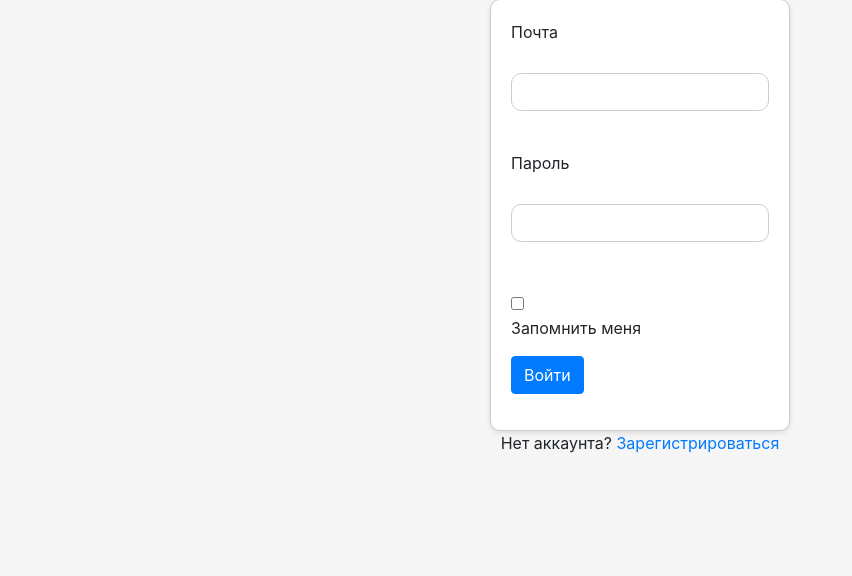
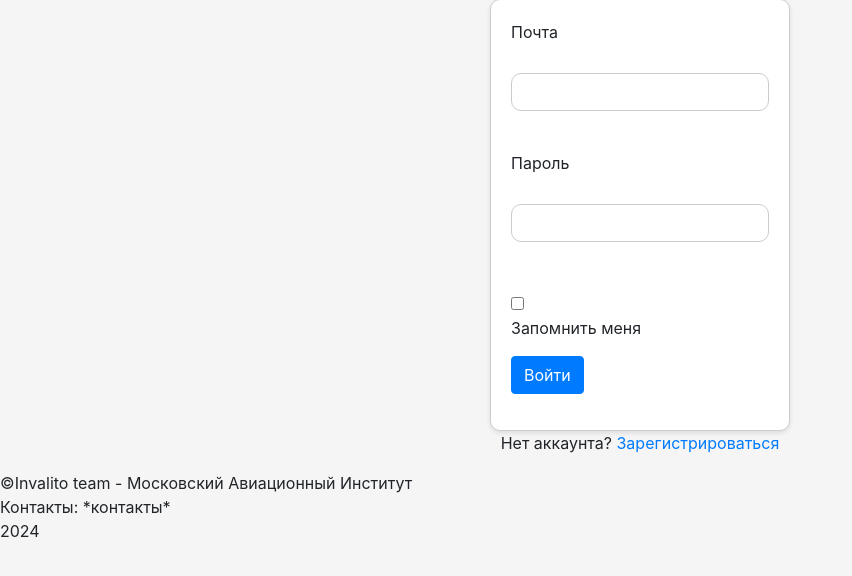
Before and after one commit to Deltawaver/Invalito, a Flask app: page /login in a window 1280 px wide. Shown: the part 157-733 px from the top of the page, without its empty margins (0-852 px from the left). Run offline with Flask 3, Linux system fonts and the light colour scheme; some libraries are stand-ins or nearby versions.

Commit message:
Update base.html
ЧёлкаВнизу Edition

```diff
--- a/templates/base.html
+++ b/templates/base.html
@@ -36,6 +36,9 @@
         {% block content %}
         {% endblock %}
     </main>
+    <footer>
+        <p>©Invalito team - Московский Авиационный Институт<br>Контакты: *контакты*<br>2024</p>
+    </footer>
 </body>
 
 </html>
```
